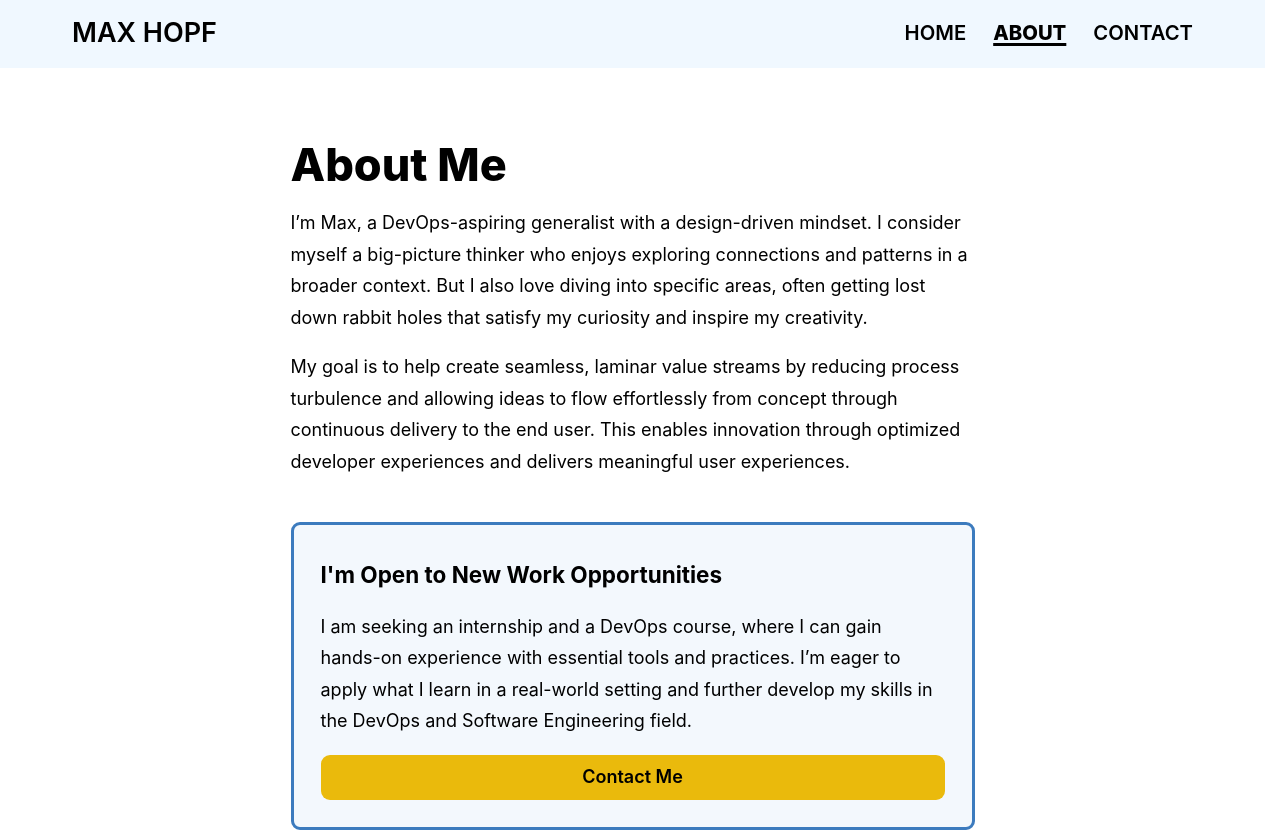
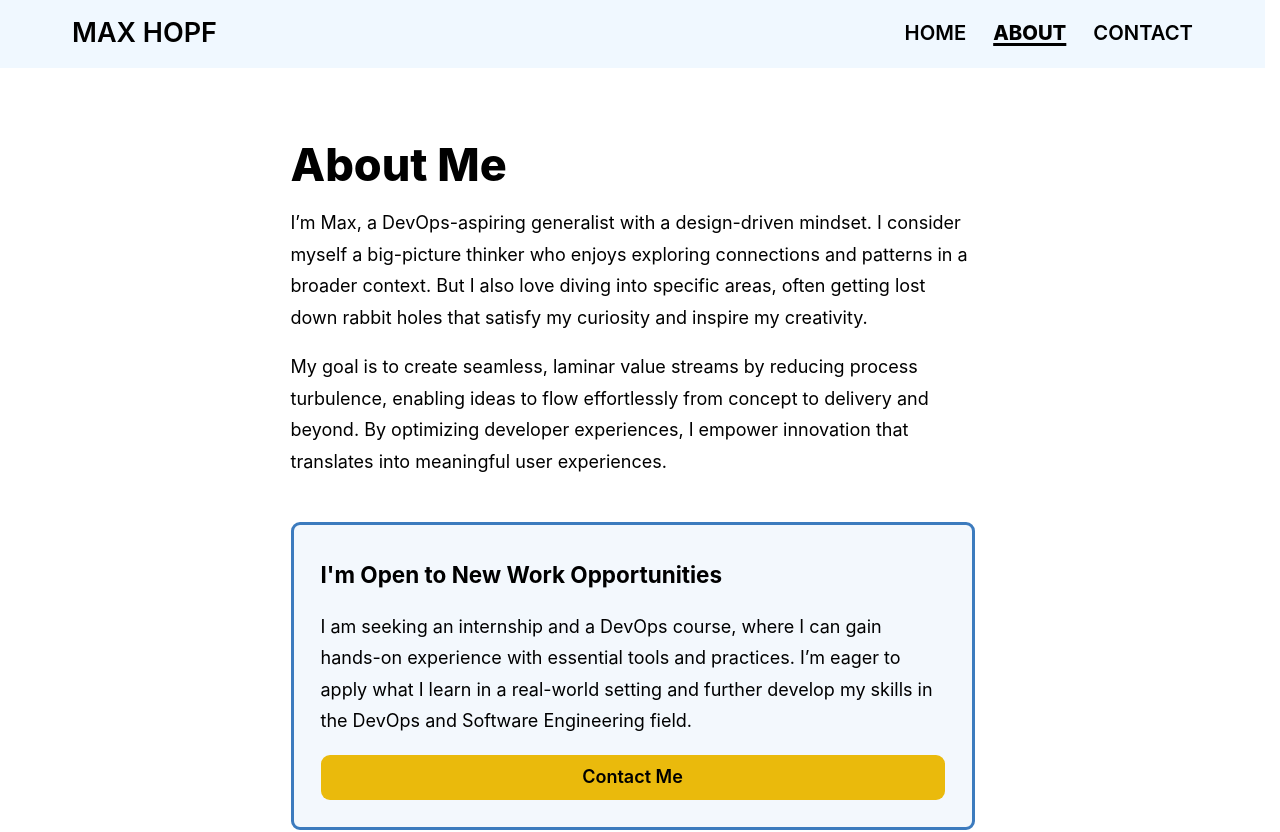
Before and after one commit to MaxHopf/my-website, a Vue app: page /about in a window 1280 px wide. Shown: the top 832 px of the page. Built offline with nearby package versions, Linux system fonts and the light colour scheme.

Commit message:
Adjust minor writing of text contents

```diff
--- a/src/components/AboutPage.vue
+++ b/src/components/AboutPage.vue
@@ -37,10 +37,10 @@ export default {
           satisfy my curiosity and inspire my creativity.
         </p>
         <p>
-          My goal is to help create seamless, laminar value streams by reducing process turbulence
-          and allowing ideas to flow effortlessly from concept through continuous delivery to the
-          end user. This enables innovation through optimized developer experiences and delivers
-          meaningful user experiences.
+          My goal is to create seamless, laminar value streams by reducing process turbulence,
+          enabling ideas to flow effortlessly from concept to delivery and beyond. By optimizing
+          developer experiences, I empower innovation that translates into meaningful user
+          experiences.
         </p>
       </section>
       <CalloutComponent :title="calloutStatusTitle" :message="calloutStatusMessage" />
--- a/src/components/HomePage.vue
+++ b/src/components/HomePage.vue
@@ -42,7 +42,7 @@ export default {
       } else if (this.clickCount === 2) {
         this.heroHeadline = 'Driven by Compassion.'
         this.heroDescription =
-          'When creativity meets empathy to create compassion, challenges become opportunities, and solutions become invaluable.'
+          'When creativity meets empathy, challenges transform into opportunities, and solutions become invaluable.'
         this.heroButtonText = 'Get to Know Me'
       } else if (this.clickCount === 3) {
         router.push({ name: 'About' })
```
